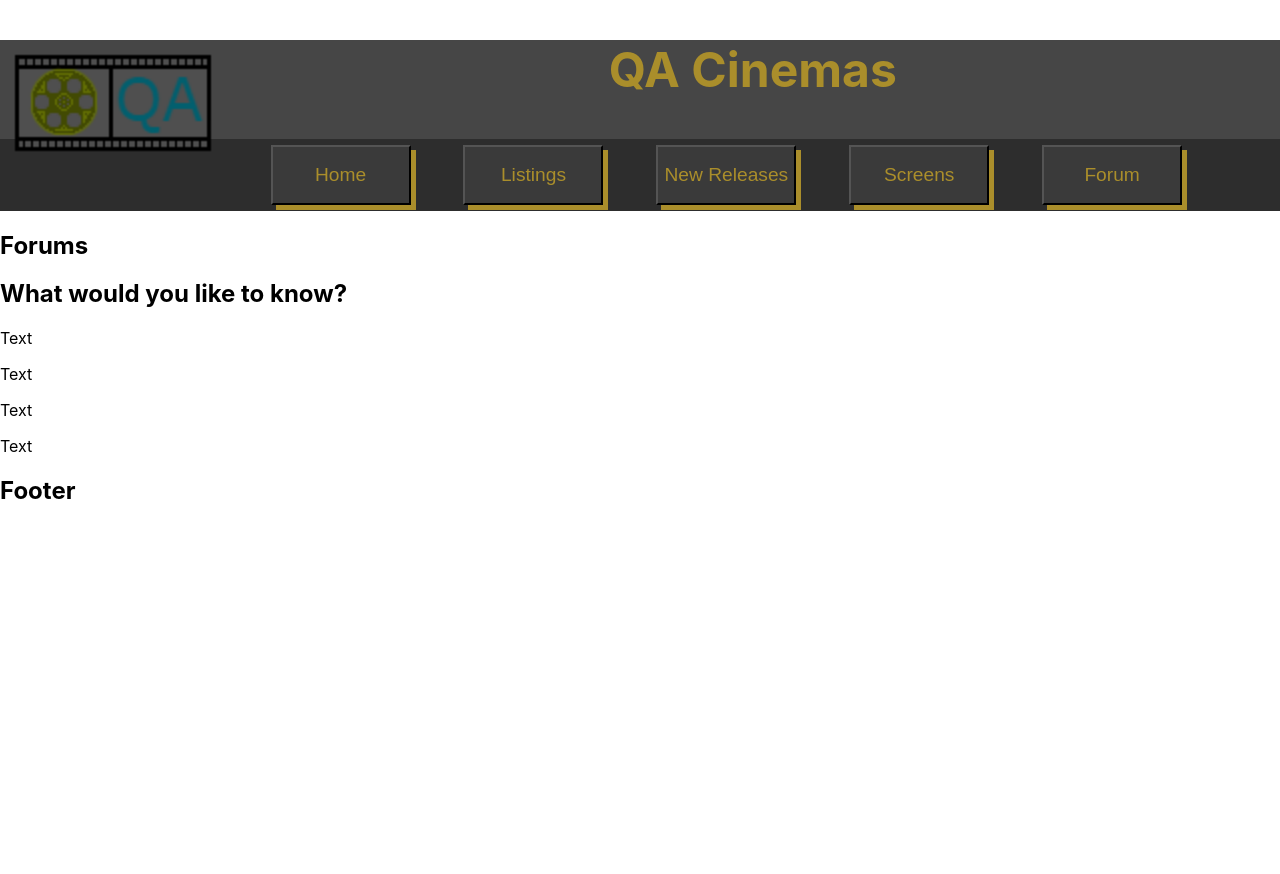
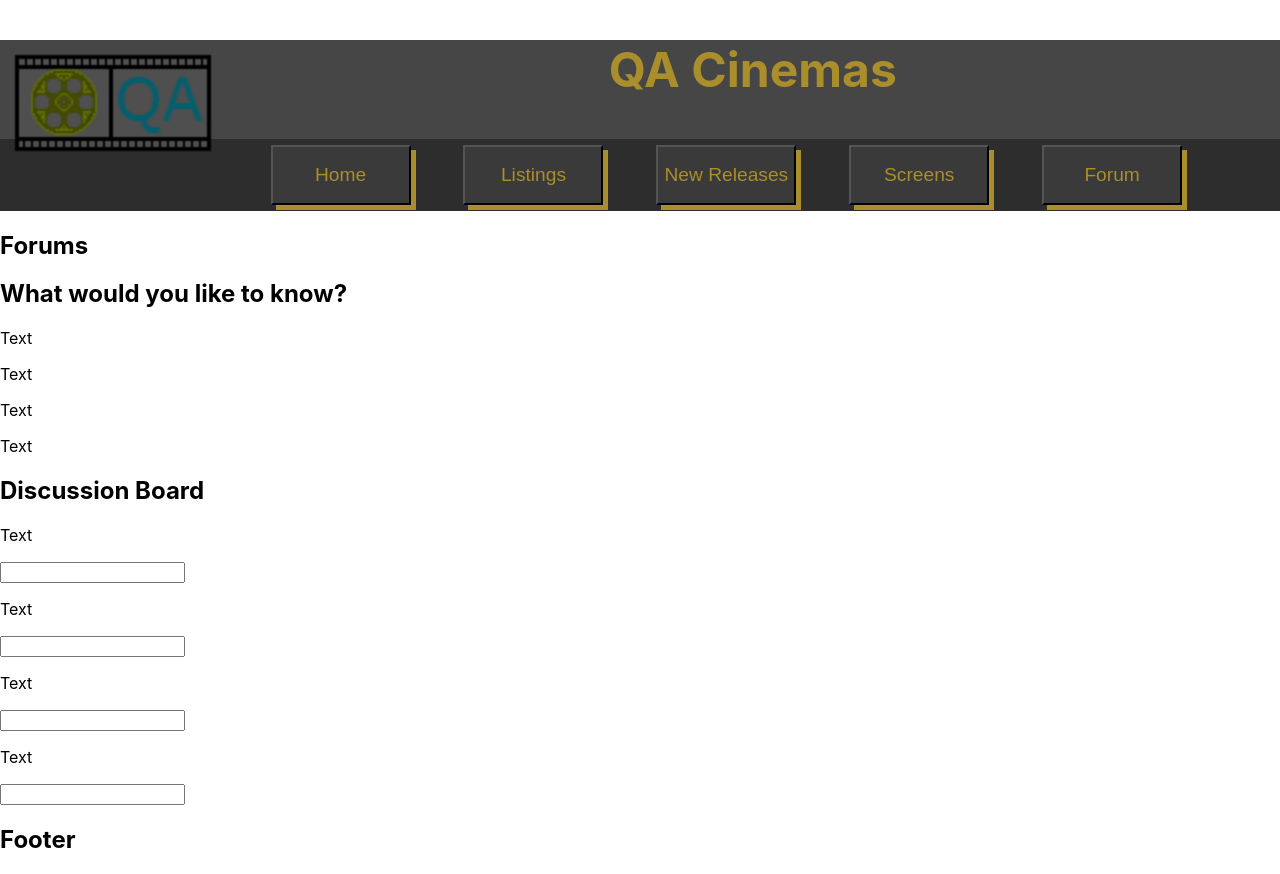
Before and after one commit to MegaSharkRhinonado/QAProject3, a React (Create React App) app in the folder megasharkrhinonado/: page /Forums in a window 1280 px wide. Before the commit the page ends 800 px from the top, so only its background shows below. Built offline with nearby package versions, Linux system fonts and the light colour scheme.

Commit message:
MEG-122 #ES: Forums part 2 nearly done

```diff
--- /dev/null
+++ b/megasharkrhinonado/src/Components/Forum/ForumsCard/ForumCard02.jsx
@@ -0,0 +1,12 @@
+import ForumComp02 from "../ForumsComp/ForumComp02"
+
+const ForumCard02 = () => {
+    return (
+        <>
+        <ForumComp02 />
+
+        </>
+    )
+}
+
+export default ForumCard02;
--- /dev/null
+++ b/megasharkrhinonado/src/Components/Forum/ForumsComp/ForumComp02.jsx
@@ -0,0 +1,20 @@
+const ForumComp02 = () => {
+    return (
+        <>
+        <div>
+        <div>
+            <h2>Discussion Board</h2>
+            <p>Text</p>
+            <input type="text"></input>
+            <p>Text</p>
+            <input type="text"></input>
+            <p>Text</p>
+            <input type="text"></input>
+            <p>Text</p>
+            <input type="text"></input>
+           </div>
+        </div>
+        </>
+    );
+    }
+export default ForumComp02;
--- a/megasharkrhinonado/src/Components/Forum/forums.jsx
+++ b/megasharkrhinonado/src/Components/Forum/forums.jsx
@@ -1,9 +1,11 @@
 import ForumCard01 from "./ForumsCard/ForumCard01";
+import ForumCard02 from "./ForumsCard/ForumCard02";
 
 const Forums = () => {
     return (
         <>
             <ForumCard01 />
+            <ForumCard02 />
         </>
      );
 }
```
